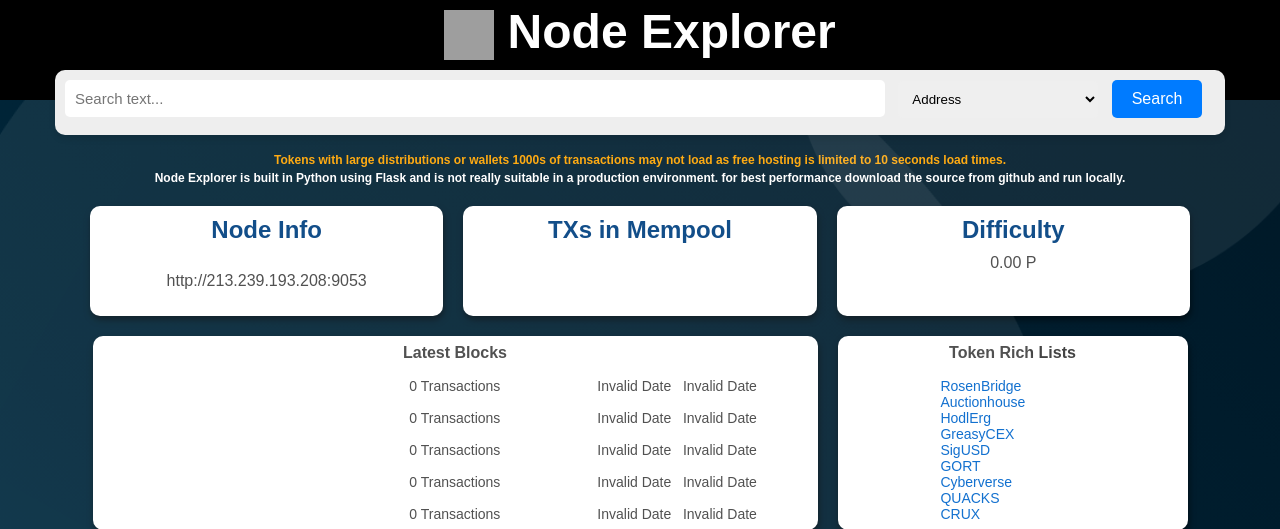
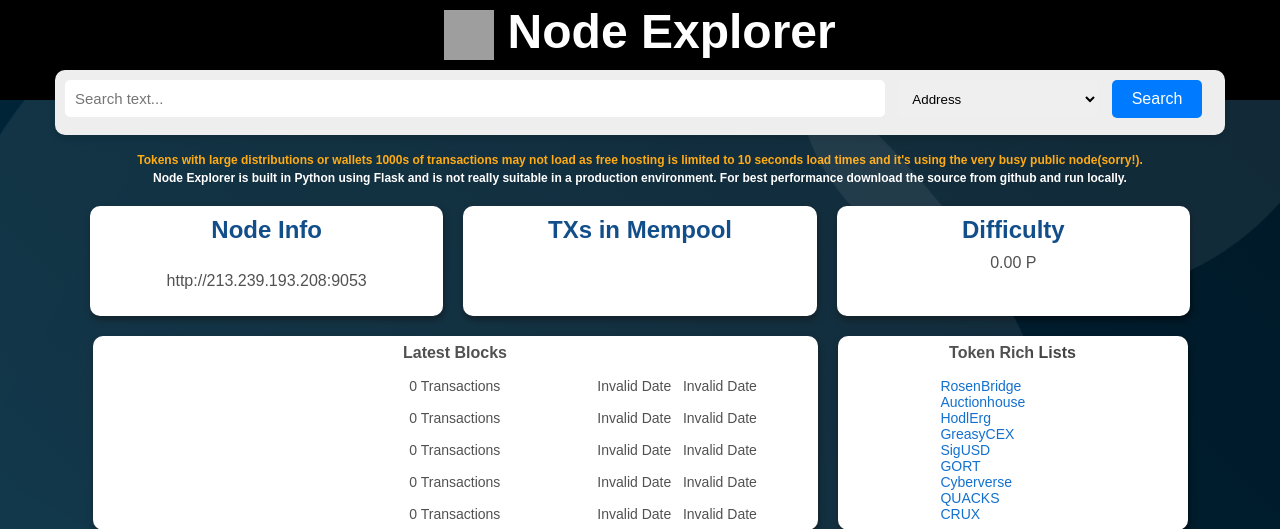
Before and after one commit to FlyingPig69/Ergo-node-explorer, a Flask app: page / in a window 1280 px wide; the page is wider, and only the part inside the window is pictured. Shown: the top 529 px of that part. Run offline with Flask 3, Linux system fonts and the light colour scheme; data that the repository does not hold is empty; grey boxes are pictures that could not be loaded.

Commit message:
Update index.html

```diff
--- a/api/templates/index.html
+++ b/api/templates/index.html
@@ -219,10 +219,10 @@
 
     <div class="container" >
         <span style="color: orange; font-weight: bold; font-size:12px; text-align:left;" >
-            Tokens with large distributions or wallets 1000s of transactions may not load as free hosting is limited to 10 seconds load times.<br>
+            Tokens with large distributions or wallets 1000s of transactions may not load as free hosting is limited to 10 seconds load times and it's using the very busy public node(sorry!).<br>
         </span>
         <span style="color: white; font-weight: bold; font-size:12px; text-align:left;" >
-            Node Explorer is built in Python using Flask and is not really suitable in a production environment. for best performance download the source from github and run locally.
+            Node Explorer is built in Python using Flask and is not really suitable in a production environment. For best performance download the source from github and run locally.
         </span>
         <div class="card-container style="margin: 0 auto;">
             <!-- Card 1: Node Name -->
```
